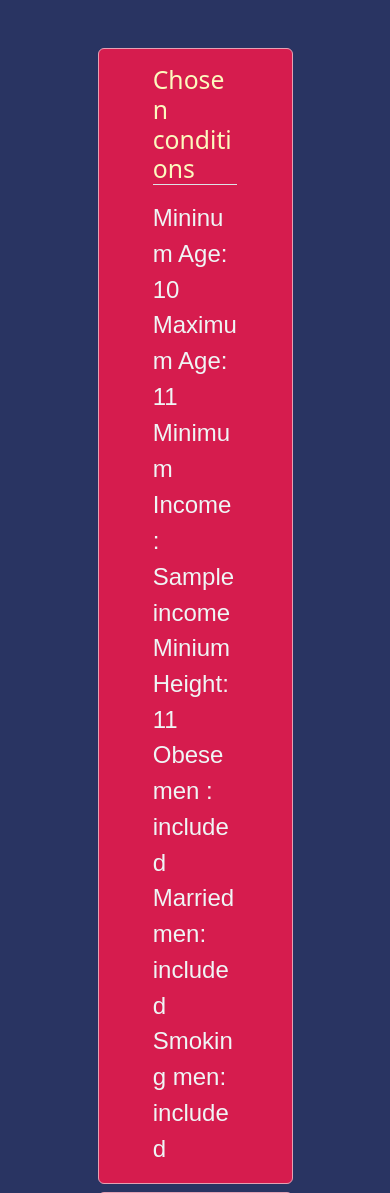
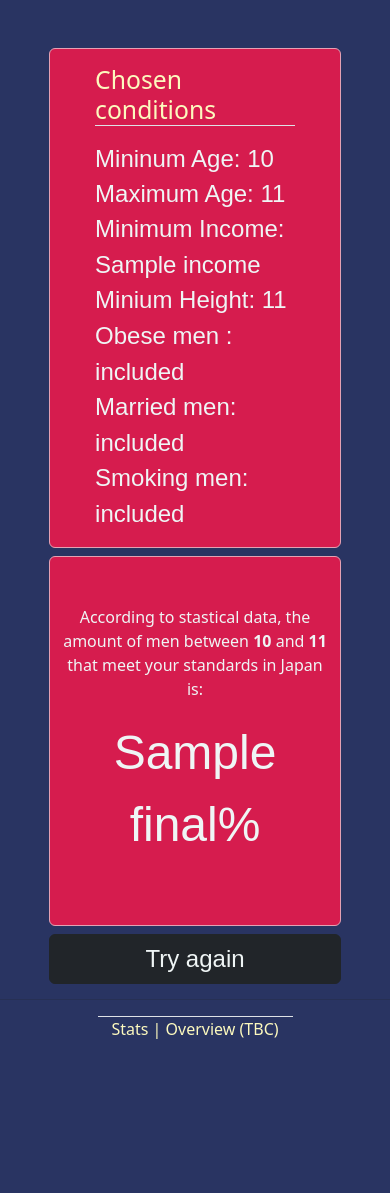
Before and after one commit to UndrscoreEX/Male_statistics_calculator, a Django app: template high_spec/spec_calculator/templates/spec_calculator/results.html in a window 390 px wide. Shown: the part 302-1495 px from the top of the page. After the commit the page ends 1341 px from the top, so only its background shows below. Run offline with Django 4.2, Linux system fonts and the light colour scheme; the template is opened without the code that fills it: most values are stand-ins (such as "Sample title", 1, 10 or a date in 2020).

Commit message:
works better on mobile now

```diff
--- a/high_spec/high_spec/settings.py
+++ b/high_spec/high_spec/settings.py
@@ -25,9 +25,9 @@ BASE_DIR = Path(__file__).resolve().parent.parent
 SECRET_KEY = os.environ['SECRET_KEY_DJ']
 
 # SECURITY WARNING: don't run with debug turned on in production!
-DEBUG = False
+DEBUG = True
 
-ALLOWED_HOSTS = ['bach.underscoreex','www.bach.underscoreex','bach.underscoreex.com','www.bach.underscoreex.com']
+ALLOWED_HOSTS = ['localhost','bach.underscoreex','www.bach.underscoreex','bach.underscoreex.com','www.bach.underscoreex.com']
 
 
 # Application definition
@@ -137,7 +137,6 @@ USE_TZ = True
 # the url that it shows the files being served from i.e url.com/static/~~
 STATIC_URL = '/static/'
 
-print(BASE_DIR)
 
 # used for production. creating a location to serve files from.
 STATIC_ROOT = BASE_DIR / 'staticfiles'
--- a/high_spec/spec_calculator/static/spec_calculator/styles.css
+++ b/high_spec/spec_calculator/static/spec_calculator/styles.css
@@ -87,3 +87,10 @@ body {
 .lang-text a {
     color: #FCF9BE;
 }
+
+@media only screen and (max-width: 600px) {
+
+    .expand-mobile {
+        width: 75% !important;
+    }
+}
--- a/high_spec/spec_calculator/templates/spec_calculator/index.html
+++ b/high_spec/spec_calculator/templates/spec_calculator/index.html
@@ -3,7 +3,7 @@
     {% block title %}Japanese Bachelor Calculator {% endblock title %}
 
     {% block content %}
-        <h1 class="heading my-5 mx-auto flex w-75">$[ head ]</h1>
+        <h1 class="heading my-5 mx-auto flex w-75">Bachelor Calculator</h1>
         <div class="container mt-5 mx-auto flex w-50">
 
         <form action="{% url 'conclusion_eng' %}" method="POST" @submit="checkForm">
--- a/high_spec/spec_calculator/templates/spec_calculator/index_jp.html
+++ b/high_spec/spec_calculator/templates/spec_calculator/index_jp.html
@@ -3,7 +3,7 @@
     {% block title %}Japanese Bachelor Calculator {% endblock title %}
 
     {% block content %}
-        <h1 class="heading my-5 mx-auto flex w-75">バチェラー<br>カルキュレータ</h1>
+        <h1 class="heading my-5 mx-auto flex w-75">Bachelor Calculator</h1>
         <div class="container mt-5 mx-auto flex w-50">
 
             <form action="{% url 'conclusion_jp' %}" method="POST" @submit="checkForm">
--- a/high_spec/spec_calculator/templates/spec_calculator/results.html
+++ b/high_spec/spec_calculator/templates/spec_calculator/results.html
@@ -13,8 +13,8 @@
         <h1 class="heading my-5 mx-auto flex w-75" id="header">Your Bachelor results:</h1>
 
 
-    <div class="container w-50 card card-inner  py-3">
-        <div class="border-left w-50 mx-auto">
+    <div class="container w-50 card card-inner py-3 expand-mobile">
+        <div class="border-left w-50 mx-auto expand-mobile">
             <h2 class="sub-heading border-bottom mb-3">Chosen conditions</h2>
             <p class="result-text">  Mininum Age: {{ results.min_age }}</p>
             <p class="result-text" > Maximum Age: {{ results.max_age |add:'1' }} </span></p>
@@ -26,12 +26,12 @@
         </div>
     </div>
 
-    <div class="container w-50 card card-inner text-center py-5">
+    <div class="container w-50 card card-inner text-center py-5 expand-mobile">
         <p class="result-text-final-sub">According to stastical data, the amount of men between <b> {{ results.min_age }} </b> and <b>{{ results.max_age |add:'1' }}</b> that meet your standards in Japan is:</p>
         <p class="result-text-final" id="final-per">{{ results.final }}%</p>
     </div>
 
-    <div class="container w-50">
+    <div class="container w-50 expand-mobile">
         <div class="text-center row">
                  <a class="btn btn-dark button-text text-decoration-none result-text" role='button' href="{% url 'index_eng' %}">Try again</a>
         </div>
```
Also changed, not shown: high_spec/spec_calculator/templates/spec_calculator/results_jp.html (+4 -4 lines), 1 other file.
